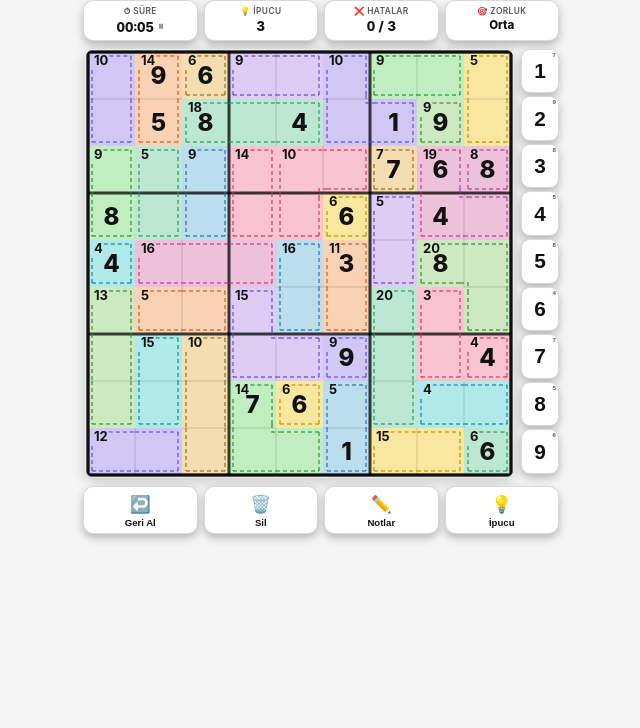
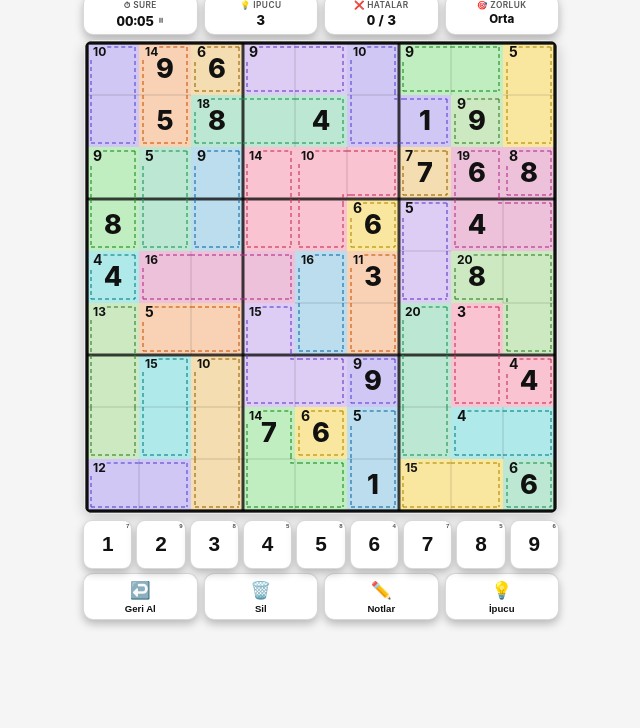
Before and after one commit to rizaistanbul-netizen/KillerSudoku, a plain HTML site: page index.html in a window 1280 px wide. Shown: the part 72-800 px from the top of the page, without its empty margins (319-959 px from the left). Drawn offline with Linux system fonts and the light colour scheme.

Commit message:
Update index.html

```diff
--- a/index.html
+++ b/index.html
@@ -24,7 +24,6 @@
   * { box-sizing: border-box; margin: 0; padding: 0; -webkit-tap-highlight-color: transparent; }
 
   html, body { height: 100%; }
-
   body {
     font-family: 'Inter', 'Segoe UI', system-ui, -apple-system, sans-serif;
     background: var(--bg);
@@ -41,7 +40,8 @@
   header {
     width: 100%; max-width: 500px;
     display: flex; align-items: center;
-    padding: 10px 12px 6px; gap: 6px;
+    padding: 6px 12px 4px; gap: 6px;
+    flex-shrink: 0;
   }
   .icon-btn {
     width: 33px; height: 33px; flex-shrink: 0;
@@ -72,7 +72,8 @@
   /* ── STATS BAR: Hatalar | İpucu | Zorluk ── */
   .stats-bar {
     width: 100%; max-width: 500px;
-    display: flex; gap: 6px; padding: 0 12px 8px;
+    display: flex; gap: 6px; padding: 0 12px 5px;
+    flex-shrink: 0;
   }
   .stat-box {
     flex: 1; background: var(--srf);
@@ -94,11 +95,11 @@
   /* ── GRID + NUMPAD ROW ── */
   .grid-area {
     width: 100%; max-width: 500px;
-    display: flex; flex-direction: row; align-items: stretch;
-    padding: 0 12px 8px; gap: 6px;
+    display: flex; flex-direction: column; align-items: center;
+    padding: 0 12px 4px; gap: 6px;
   }
   .grid-wrapper {
-    flex: 1; display: flex; justify-content: center; min-width: 0;
+    width: 100%; display: flex; justify-content: center;
   }
   #grid-canvas {
     border-radius: 10px; cursor: pointer; touch-action: none; display: block;
@@ -108,10 +109,12 @@
   /* ── CONTROLS ── */
   .controls {
     width: 100%; max-width: 500px;
-    display: flex; gap: 6px; padding: 0 12px 6px;
+    display: flex; gap: 6px;
+    padding: 0 12px env(safe-area-inset-bottom, 8px);
+    padding-bottom: max(env(safe-area-inset-bottom, 0px), 6px);
   }
   .ctrl-btn {
-    flex: 1; padding: 7px 4px 5px;
+    flex: 1; padding: 6px 4px 5px;
     border: 1px solid var(--brd); border-radius: 10px;
     background: var(--srf); color: var(--txt);
     font-size: .6rem; font-weight: 700; cursor: pointer;
@@ -123,13 +126,13 @@
   .ctrl-btn:active { transform: scale(.9); opacity: .7; }
   .ctrl-btn.notes-active { border-color: var(--txt); }
 
-  /* ── NUMPAD — vertical column right of grid ── */
+  /* ── NUMPAD — horizontal row below grid ── */
   .numpad {
-    display: flex; flex-direction: column;
-    gap: 3px; width: 38px; flex-shrink: 0; padding-bottom: 4px;
+    display: flex; flex-direction: row;
+    gap: 4px; width: 100%; padding: 0;
   }
   .num-btn {
-    flex: 1; width: 100%; aspect-ratio: 1;
+    flex: 1; aspect-ratio: 1;
     border: 1px solid var(--brd); border-radius: 9px;
     background: var(--srf); color: var(--txt);
     font-size: 1.3rem; font-weight: 900; cursor: pointer;
@@ -245,7 +248,7 @@
     .stat-value.diff-val { font-size: .66rem; }
 
     .grid-area { padding: 0 10px 6px; gap: 5px; }
-    .numpad { width: 34px; gap: 3px; }
+    .numpad { gap: 3px; }
     .num-btn { font-size: 1.15rem; border-radius: 8px; }
     .num-badge { font-size: .36rem; }
 
@@ -261,7 +264,7 @@
     .stats-bar { padding: 0 8px 5px; gap: 4px; }
     .stat-box  { padding: 4px 4px; }
     .grid-area { padding: 0 8px 5px; gap: 4px; }
-    .numpad { width: 30px; gap: 2px; }
+    .numpad { gap: 2px; }
     .num-btn { font-size: 1rem; }
     .controls { padding: 0 8px 5px; gap: 4px; }
     .ctrl-btn { padding: 6px 3px 4px; font-size: .52rem; }
@@ -284,7 +287,7 @@
     .stat-label { font-size: .44rem; }
     .stat-value { font-size: .7rem; margin-top: 0; }
     .grid-area { padding: 0 10px 3px; }
-    .numpad { width: 28px; gap: 2px; }
+    .numpad { gap: 2px; }
     .num-btn { font-size: .9rem; }
     .controls { padding: 0 10px 3px; }
     .ctrl-btn { padding: 4px 3px 3px; font-size: .5rem; }
@@ -586,8 +589,8 @@ let CELL=46, PAD=3;
 
 function setupCanvas(){
   const wrapper=document.querySelector('.grid-wrapper');
-  const avail=Math.min(wrapper.clientWidth-2, window.innerWidth-60, 460);
-  CELL=Math.max(24,Math.floor(avail/9));
+  const avail=Math.min(wrapper.clientWidth-2, window.innerWidth-24, 500);
+  CELL=Math.max(28,Math.floor(avail/9));
   const GS=CELL*9, dpr=Math.min(window.devicePixelRatio||1, 3);
   cv.width=(GS+PAD*2)*dpr; cv.height=(GS+PAD*2)*dpr;
   cv.style.width=(GS+PAD*2)+'px'; cv.style.height=(GS+PAD*2)+'px';
@@ -670,11 +673,12 @@ function draw(){
 
   // Pre-measure each cage label so we know how much space to leave
   const lblFs=Math.max(11,CELL*.28|0);
-  ctx.font=`700 ${lblFs}px 'Inter',sans-serif`;
   const lblMap={};
   for(const cage of S.cages){
     const[lr,lc]=cage.lbl;
-    lblMap[lr*9+lc]={lw:ctx.measureText(cage.sum).width+3, lh:lblFs+1};
+    const fs2=cage.sum>=10 ? Math.max(9,lblFs-2) : lblFs;
+    ctx.font=`700 ${fs2}px 'Inter',sans-serif`;
+    lblMap[lr*9+lc]={lw:ctx.measureText(cage.sum).width+3, lh:fs2+1};
   }
 
   ctx.lineWidth=1.5; ctx.setLineDash([4,3]);
@@ -762,7 +766,7 @@ function draw(){
   /* ── 8. Cage sum labels (opaque bg rect to hide dash underneath) ── */
   for(const cage of S.cages){
     const[lr,lc]=cage.lbl;
-    const fs=lblFs;
+    const fs=cage.sum>=10 ? Math.max(9,lblFs-2) : lblFs;
     ctx.font=`700 ${fs}px 'Inter',sans-serif`;
     ctx.textAlign='left'; ctx.textBaseline='top';
     const lx=PAD+lc*CELL+INS+2, ly=PAD+lr*CELL+INS-1;
```
